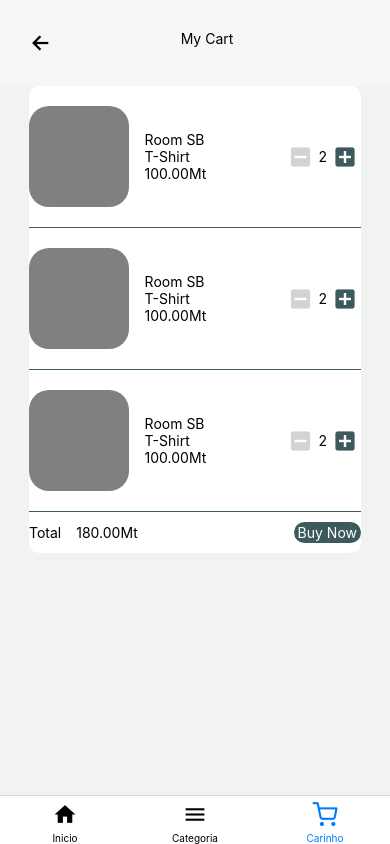
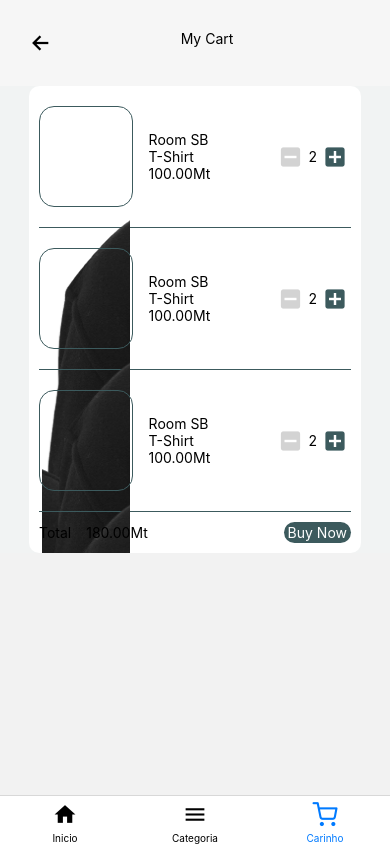
Before and after one commit to room-organization/DevShop, a React Native app: screen /Carinho in a window 390 px wide. Built offline with nearby package versions, Linux system fonts and the light colour scheme.

Commit message:
adding image asset

```diff
--- a/src/components/cartCard/index.tsx
+++ b/src/components/cartCard/index.tsx
@@ -9,7 +9,9 @@ export function CartCard(props) {
   return (
     <View  style={styles.card}>
       <View row style={{flexDirection: 'row',}} >
-        <View style={styles.image} />
+        <View style={styles.image}>
+          <Image source={require('../../assets/images/T_Shirt.png')} style={{width: '100%', height: undefined, aspectRatio: 1,}}/>
+        </View>
         <View style={{flexDirection: 'row',width: '70%',alignItems: 'center',justifyContent: 'space-between'}}>
             <View style={[styles.titleSection, {flexGrow: 1,}]}>
               <Text title3>Room SB</Text>
--- a/src/components/cartCard/styles.ts
+++ b/src/components/cartCard/styles.ts
@@ -11,8 +11,11 @@ export const styles = StyleSheet.create({
   image: {
     width: '30%', //124
     height: 101,
-    borderRadius: 20,
-    backgroundColor: 'gray',
+    borderRadius: 15,
+    // backgroundColor: 'gray',
+    borderWidth: 1,
+    borderColor: theme.colors_backgrounds.secondary,
+    padding: 2,
   },
   titleSection:{
     marginLeft: 16,
--- a/src/pages/cart/styles.ts
+++ b/src/pages/cart/styles.ts
@@ -18,7 +18,7 @@ export const styles = StyleSheet.create({
     },
     content: {
         marginHorizontal: 29,
-        // paddingBottom: 32,
+        paddingHorizontal: 10,
         borderRadius: 10,
         backgroundColor: theme.colors_backgrounds.primary,
 
```
